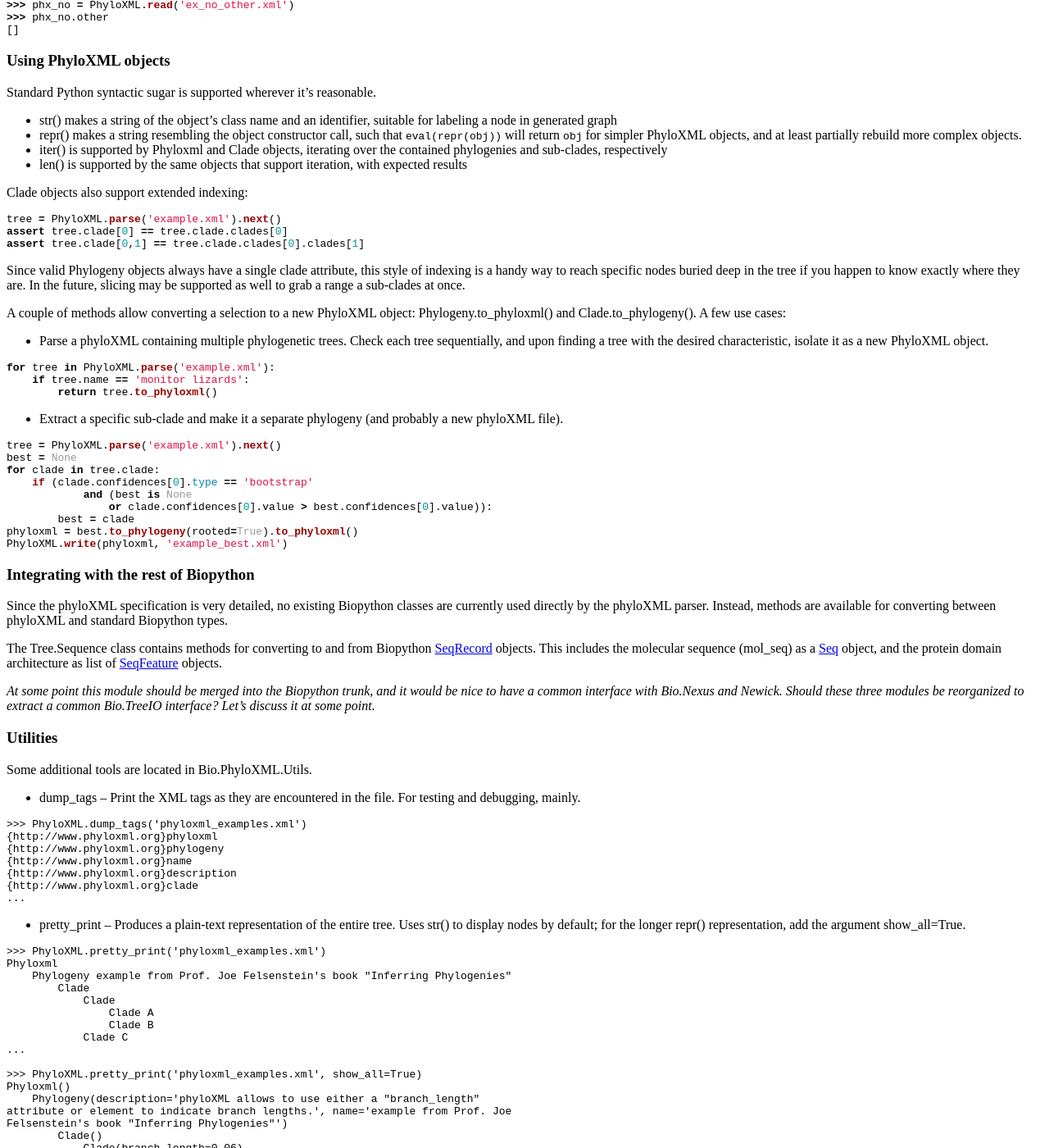
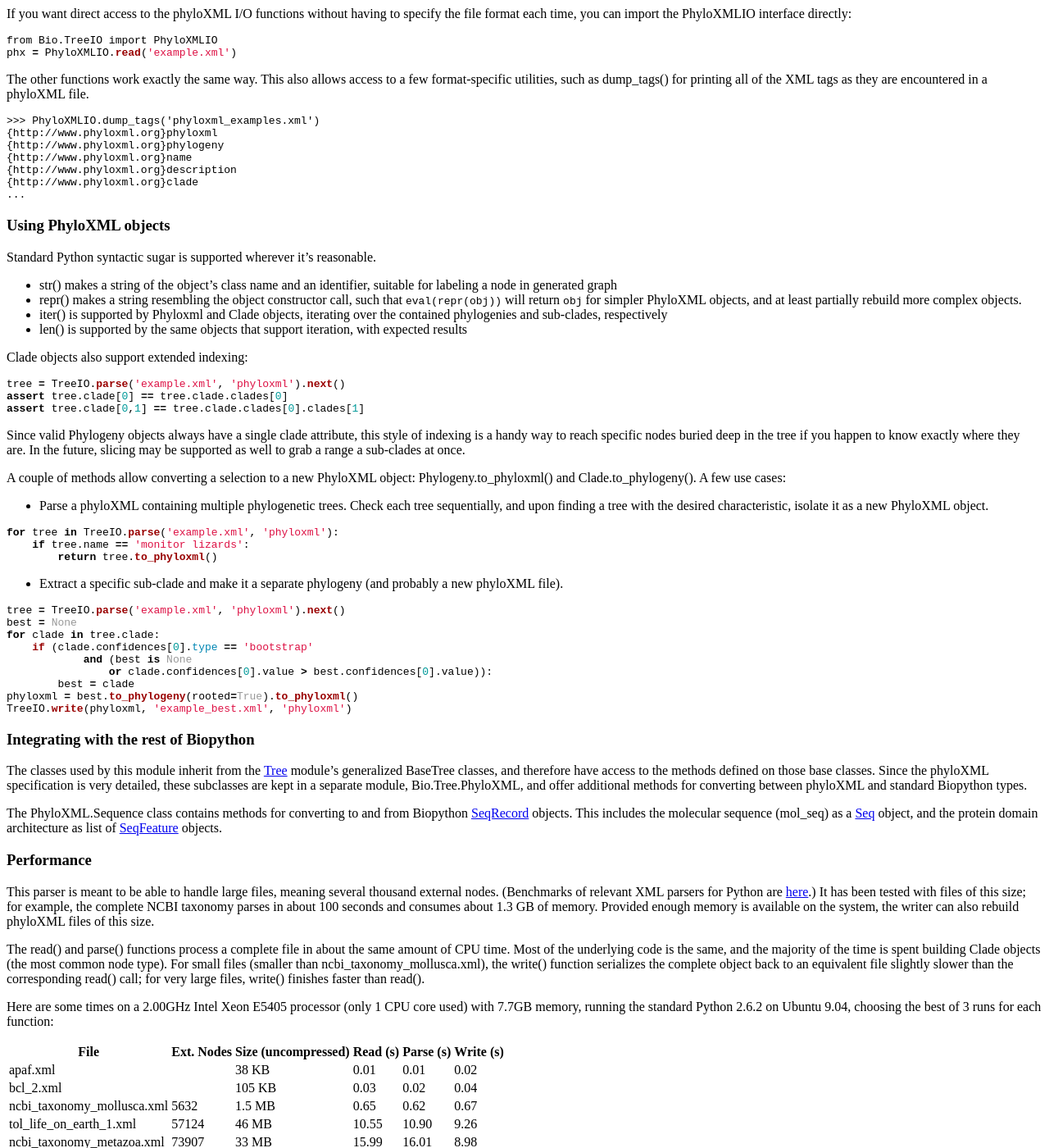
Before and after one commit to biopython/biopython.github.io, a Jekyll site: the page built from wiki/PhyloXML.md, in a window 1280 px wide and 1400 px high, scrolled down 1567 px. Shown: the whole window at 82% size. Built offline with Jekyll 4.4.1, drawn with Linux system fonts in a browser that asks for light colours; some of the changed text lies outside the part shown.

Commit message:
Moved some parts to the new Tree and TreeIO pages. Changed imports.

````diff
--- a/wiki/PhyloXML.md
+++ b/wiki/PhyloXML.md
@@ -42,11 +42,11 @@ relevant phylogenetic information.
 Usage
 -----
 
-The most useful parts of this package are available from the top level
-of the module:
+To start working with phyloXML files, use the
+[TreeIO](TreeIO "wikilink") package:
 
 ``` python
-from Bio import PhyloXML
+from Bio import TreeIO
 ```
 
 A complete phyloXML document has a root node with the tag "phyloxml".
@@ -64,16 +64,13 @@ objects produced by the Bio.PhyloXML package.
 
 ### Parsing phyloXML files
 
-This module provides two functions, read() and parse(). Both functions
-accept either a file name or an open file handle, so phyloXML data can
-be also loaded from compressed files, StringIO objects, and so on.
-
-The read() function returns a single Tree.Phyloxml object representing
-the entire file's data. The phylogenetic trees are in the "phylogenies"
-attribute, and any other arbitrary data is stored in "other".
+The read() function returns a single Bio.Tree.PhyloXML.Phyloxml object
+representing the entire file's data. The phylogenetic trees are in the
+"phylogenies" attribute, and any other arbitrary data is stored in
+"other".
 
 ``` python
->>> phx = PhyloXML.read('phyloxml_examples.xml')
+>>> phx = TreeIO.read('phyloxml_examples.xml', 'phyloxml')
 >>> print phx
 Phyloxml
 >>> len(phx.phylogenies)
@@ -94,7 +91,7 @@ If there's only one tree, then the next() method on the resulting
 generator will return it.
 
 ``` python
->>> for tree in PhyloXML.parse('phyloxml_examples.xml'):
+>>> for tree in TreeIO.parse('phyloxml_examples.xml', 'phyloxml'):
 ...     print tree.name
 ```
 
@@ -108,28 +105,49 @@ generator will return it.
     ...
 
 ``` python
->>> tree = PhyloXML.parse('phyloxml_examples.xml').next()
+>>> tree = TreeIO.parse('phyloxml_examples.xml', 'phyloxml').next()
 >>> tree.name
 'example from Prof. Joe Felsenstein\'s book "Inferring Phylogenies"'
 ```
 
 ### Writing phyloXML files
 
-The PhyloXML.Writer module exports one function to the top level of the
-package: write(). It accepts a Phyloxml object (the result of read() or
-to\_phyloxml()) and either a file name or a handle to an open file-like
-object. Optionally, an encoding other than UTF-8 can be specified.
+TreeIO.write() supports phyloXML in the usual way: it accepts a Phyloxml
+object (the result of read() or to\_phyloxml()) and either a file name
+or a handle to an open file-like object. Optionally, an encoding other
+than UTF-8 can be specified.
 
 ``` python
->>> phx = PhyloXML.read('phyloxml_examples.xml')
+>>> phx = TreeIO.read('phyloxml_examples.xml', 'phyloxml')
 >>> print phx.other
 [Other(tag='alignment', namespace='http://example.org/align')]
 >>> phx.other = []
->>> PhyloXML.write(phx, 'ex_no_other.xml')
->>> phx_no = PhyloXML.read('ex_no_other.xml')
+>>> PhyloXML.write(phx, 'ex_no_other.xml', 'phyloxml', encoding='ascii')
+>>> phx_no = TreeIO.read('ex_no_other.xml', 'phyloxml')
 >>> phx_no.other
 []
 ```
+
+If you want direct access to the phyloXML I/O functions without having
+to specify the file format each time, you can import the PhyloXMLIO
+interface directly:
+
+``` python
+from Bio.TreeIO import PhyloXMLIO
+phx = PhyloXMLIO.read('example.xml')
+```
+
+The other functions work exactly the same way. This also allows access
+to a few format-specific utilities, such as dump\_tags() for printing
+all of the XML tags as they are encountered in a phyloXML file.
+
+    >>> PhyloXMLIO.dump_tags('phyloxml_examples.xml')
+    {http://www.phyloxml.org}phyloxml
+    {http://www.phyloxml.org}phylogeny
+    {http://www.phyloxml.org}name
+    {http://www.phyloxml.org}description
+    {http://www.phyloxml.org}clade
+    ...
 
 ### Using PhyloXML objects
 
@@ -148,7 +166,7 @@ Standard Python syntactic sugar is supported wherever it's reasonable.
 Clade objects also support extended indexing:
 
 ``` python
-tree = PhyloXML.parse('example.xml').next()
+tree = TreeIO.parse('example.xml', 'phyloxml').next()
 assert tree.clade[0] == tree.clade.clades[0]
 assert tree.clade[0,1] == tree.clade.clades[0].clades[1]
 ```
@@ -167,7 +185,7 @@ cases:
     characteristic, isolate it as a new PhyloXML object.
 
 ``` python
-for tree in PhyloXML.parse('example.xml'):
+for tree in TreeIO.parse('example.xml', 'phyloxml'):
     if tree.name == 'monitor lizards':
         return tree.to_phyloxml()
 ```
@@ -176,7 +194,7 @@ for tree in PhyloXML.parse('example.xml'):
     probably a new phyloXML file).
 
 ``` python
-tree = PhyloXML.parse('example.xml').next()
+tree = TreeIO.parse('example.xml', 'phyloxml').next()
 best = None
 for clade in tree.clade:
     if (clade.confidences[0].type == 'bootstrap'
@@ -184,71 +202,23 @@ for clade in tree.clade:
                 or clade.confidences[0].value > best.confidences[0].value)):
         best = clade
 phyloxml = best.to_phylogeny(rooted=True).to_phyloxml()
-PhyloXML.write(phyloxml, 'example_best.xml')
+TreeIO.write(phyloxml, 'example_best.xml', 'phyloxml')
 ```
 
 ### Integrating with the rest of Biopython
 
-Since the phyloXML specification is very detailed, no existing Biopython
-classes are currently used directly by the phyloXML parser. Instead,
-methods are available for converting between phyloXML and standard
-Biopython types.
+The classes used by this module inherit from the [Tree](Tree "wikilink")
+module's generalized BaseTree classes, and therefore have access to the
+methods defined on those base classes. Since the phyloXML specification
+is very detailed, these subclasses are kept in a separate module,
+Bio.Tree.PhyloXML, and offer additional methods for converting between
+phyloXML and standard Biopython types.
 
-The Tree.Sequence class contains methods for converting to and from
+The PhyloXML.Sequence class contains methods for converting to and from
 Biopython [SeqRecord](SeqRecord "wikilink") objects. This includes the
 molecular sequence (mol\_seq) as a [Seq](Seq "wikilink") object, and the
 protein domain architecture as list of
 [SeqFeature](SeqFeature "wikilink") objects.
-
-*At some point this module should be merged into the Biopython trunk,
-and it would be nice to have a common interface with Bio.Nexus and
-Newick. Should these three modules be reorganized to extract a common
-Bio.TreeIO interface? Let's discuss it at some point.*
-
-### Utilities
-
-Some additional tools are located in Bio.PhyloXML.Utils.
-
--   dump\_tags -- Print the XML tags as they are encountered in
-    the file. For testing and debugging, mainly.
-
-<!-- -->
-
-    >>> PhyloXML.dump_tags('phyloxml_examples.xml')
-    {http://www.phyloxml.org}phyloxml
-    {http://www.phyloxml.org}phylogeny
-    {http://www.phyloxml.org}name
-    {http://www.phyloxml.org}description
-    {http://www.phyloxml.org}clade
-    ...
-
--   pretty\_print -- Produces a plain-text representation of the
-    entire tree. Uses str() to display nodes by default; for the
-    longer repr() representation, add the argument show\_all=True.
-
-<!-- -->
-
-    >>> PhyloXML.pretty_print('phyloxml_examples.xml')
-    Phyloxml
-        Phylogeny example from Prof. Joe Felsenstein's book "Inferring Phylogenies"
-            Clade
-                Clade
-                    Clade A
-                    Clade B
-                Clade C
-    ...
-
-    >>> PhyloXML.pretty_print('phyloxml_examples.xml', show_all=True)
-    Phyloxml()
-        Phylogeny(description='phyloXML allows to use either a "branch_length"
-    attribute or element to indicate branch lengths.', name='example from Prof. Joe
-    Felsenstein's book "Inferring Phylogenies"')
-            Clade()
-                Clade(branch_length=0.06)
-                    Clade(branch_length=0.102, name='A')
-                    Clade(branch_length=0.23, name='B')
-                Clade(branch_length=0.4, name='C')
-    ...
 
 ### Performance
 
````
Also changed, not shown: 1 other file.
